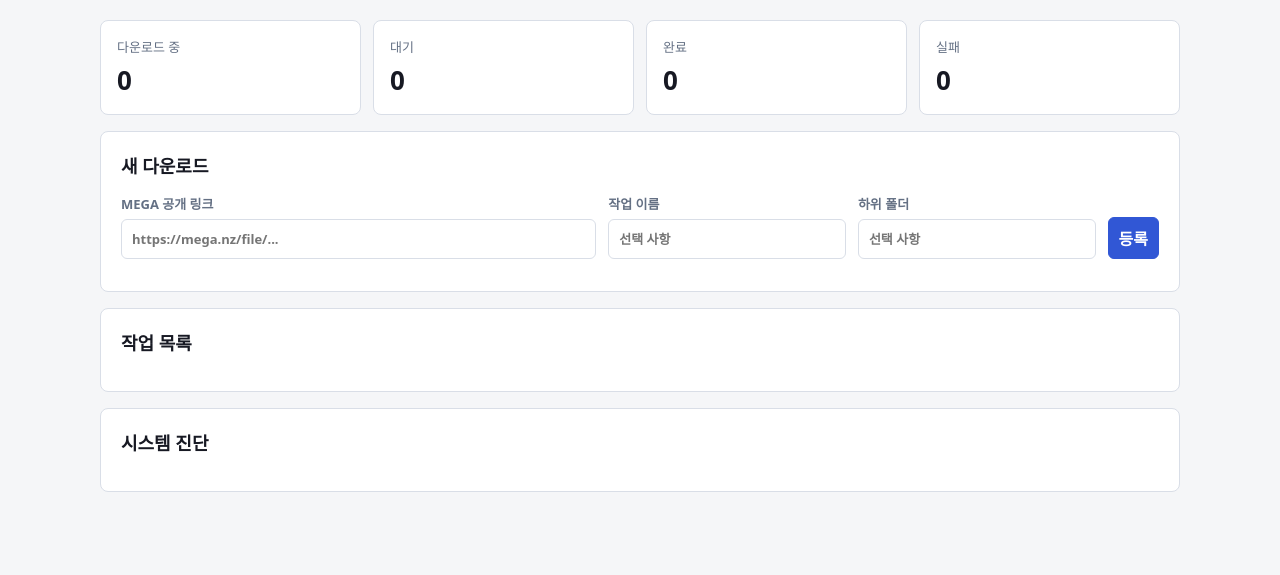
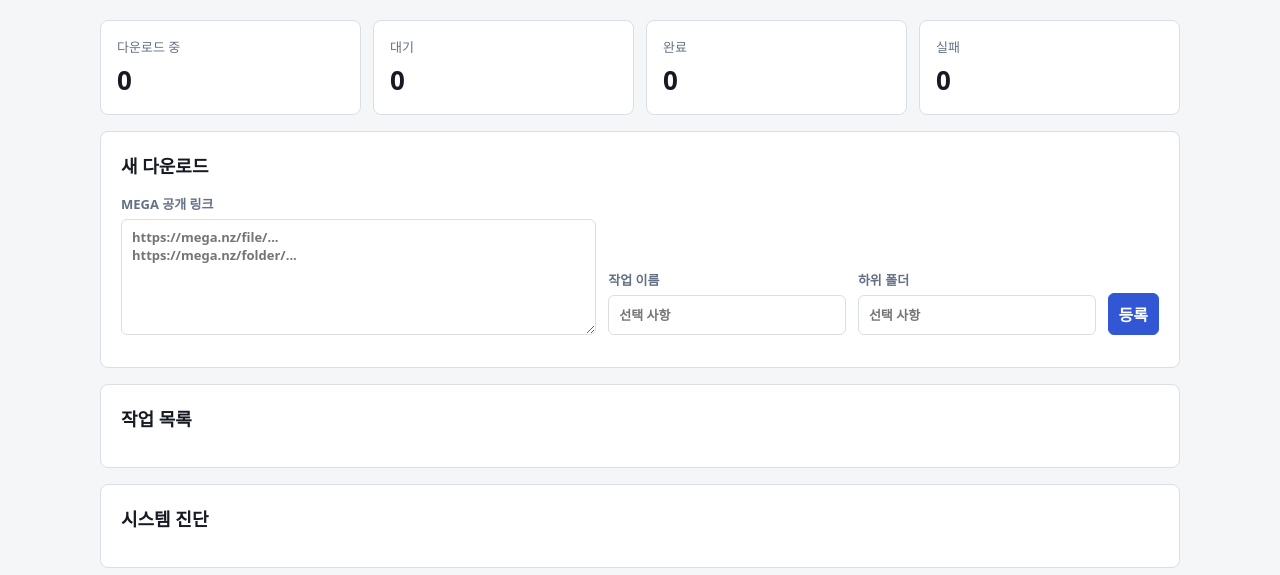
Before and after one commit to danhk0612/mega-nas-downloader, a Python web app: template src/templates/index.html in a window 1280 px wide. Shown: the part 92-667 px from the top of the page. Run offline with Jinja, Linux system fonts and the light colour scheme; the template is opened without the code that fills it, so the values that code supplies are empty.

Commit message:
Add bulk queue controls to src/templates/index.html

```diff
--- a/src/templates/index.html
+++ b/src/templates/index.html
@@ -40,7 +40,7 @@
         <form id="downloadForm" class="download-form">
           <label>
             MEGA 공개 링크
-            <input id="megaUrl" type="url" placeholder="https://mega.nz/file/..." required />
+            <textarea id="megaUrl" rows="5" placeholder="https://mega.nz/file/...&#10;https://mega.nz/folder/..." required></textarea>
           </label>
           <label>
             작업 이름
```
